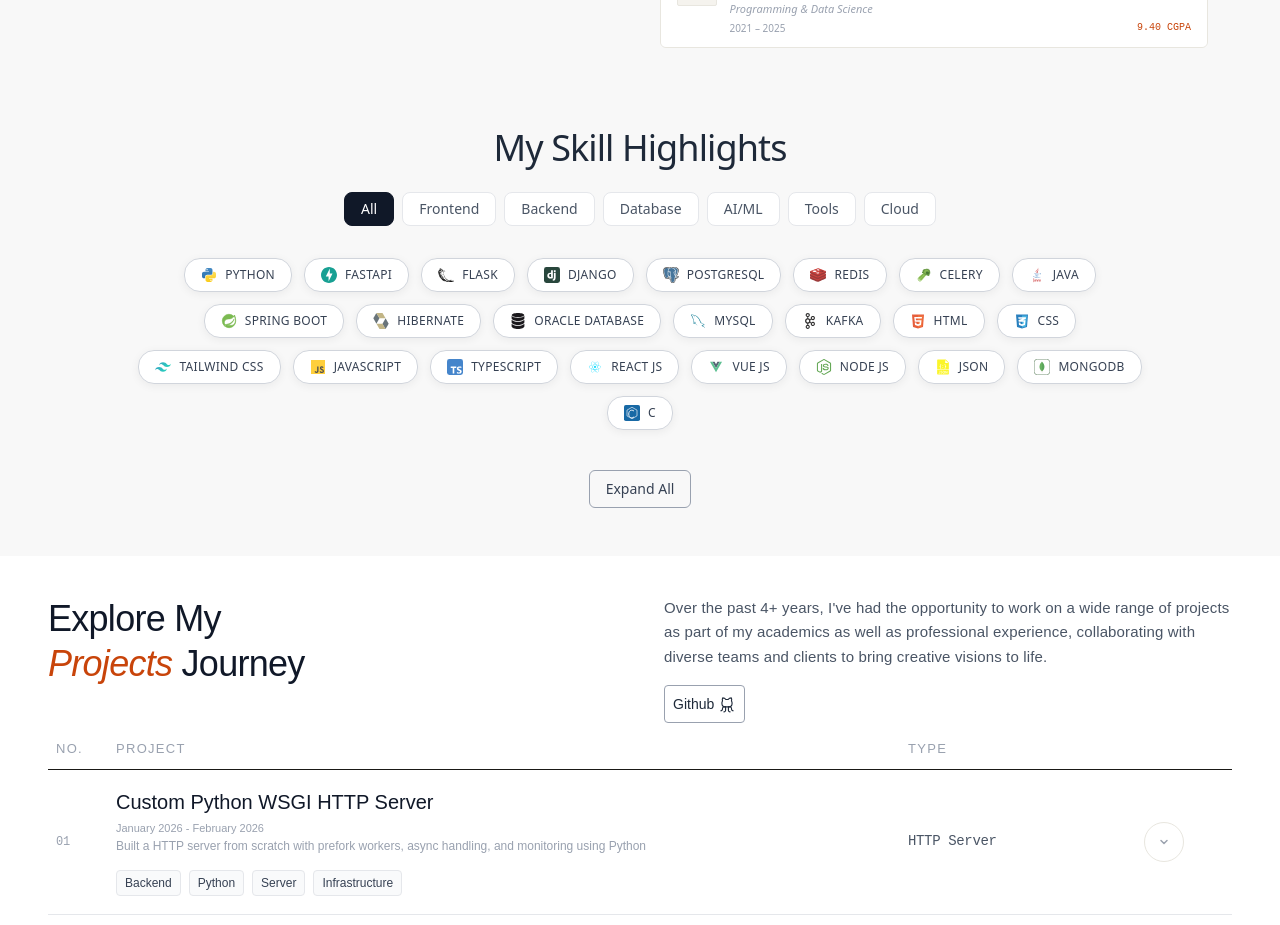
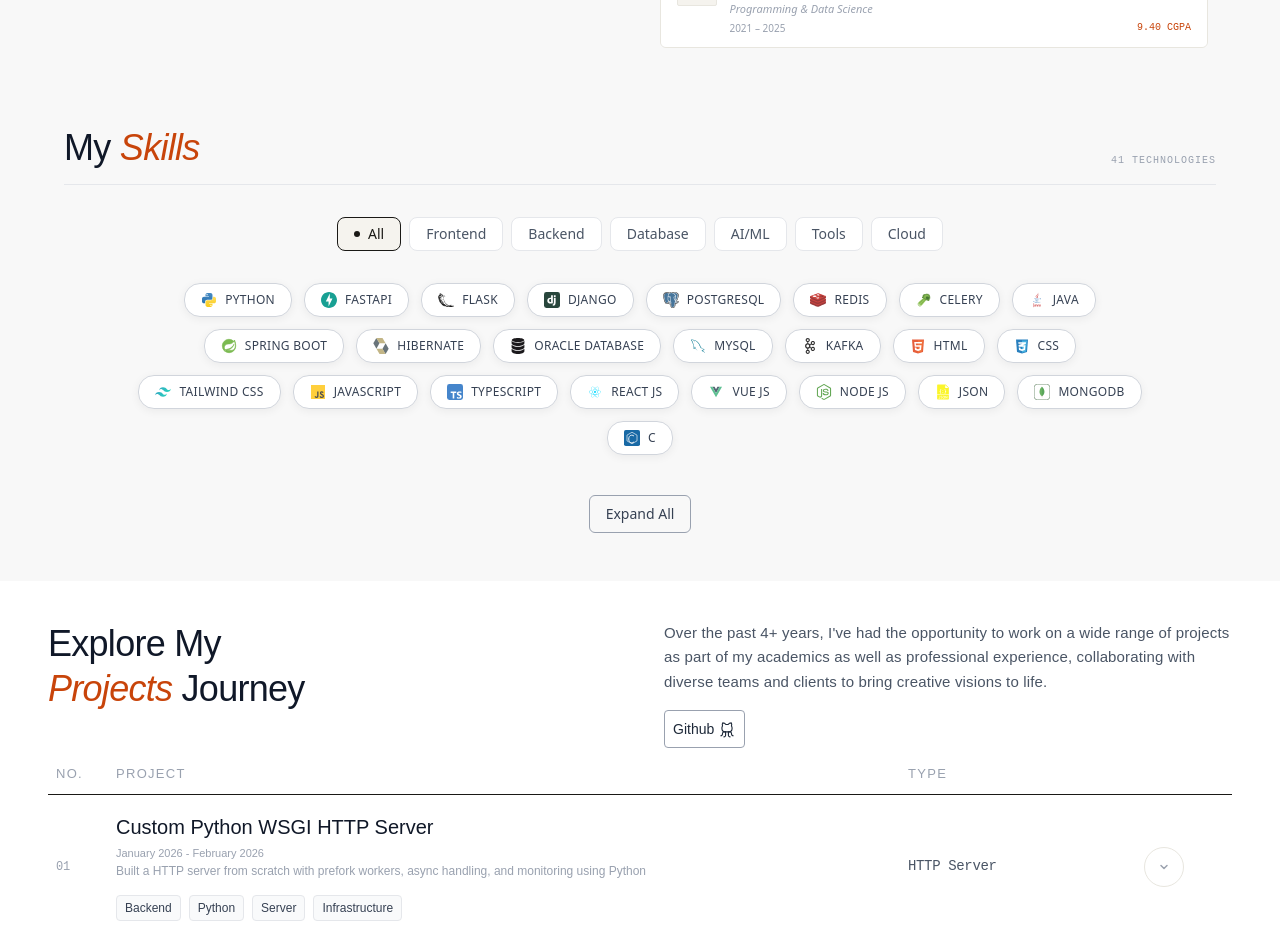
Before and after one commit to kkamal11/kkamal11.github.io, a React (Vite) app: page / in a window 1280 px wide. Shown: the part 1460-2385 px from the top of the page. Built offline with nearby package versions, Linux system fonts and the light colour scheme.

Commit message:
about-page-enhancement

```diff
--- a/src/components/MySkills.tsx
+++ b/src/components/MySkills.tsx
@@ -4,38 +4,86 @@ import Reveal from "./Reveal";
 
 const categories = ["All", "Frontend", "Backend", "Database", "AI/ML", "Tools", "Cloud"];
 
+const categoryAccent: Record<string, { border: string; bg: string; dot: string }> = {
+  All:      { border: "#1a1916", bg: "#f5f3ee", dot: "#1a1916" },
+  Frontend: { border: "#c8440a", bg: "#fff5f0", dot: "#c8440a" },
+  Backend:  { border: "#0a6bc8", bg: "#f0f6ff", dot: "#0a6bc8" },
+  Database: { border: "#0a8c5a", bg: "#f0fff8", dot: "#0a8c5a" },
+  "AI/ML":  { border: "#7c3ac8", bg: "#f8f0ff", dot: "#7c3ac8" },
+  Tools:    { border: "#b87d0a", bg: "#fffbf0", dot: "#b87d0a" },
+  Cloud:    { border: "#0a7ab8", bg: "#f0faff", dot: "#0a7ab8" },
+};
+
 export default function MySkills() {
   const DEFAULT_COUNT = 24;
   const [expanded, setExpanded] = useState(false);
   const [activeCategory, setActiveCategory] = useState("All");
 
-  const visibleSkills = expanded ? stack : stack.slice(0, DEFAULT_COUNT);
+  const filteredSkills =
+    activeCategory === "All"
+      ? stack
+      : stack.filter((s) => s.category === activeCategory);
 
-  const handleSelectedCategory = (category: string) => {
-    setExpanded(true);
-    setActiveCategory(category);
-  }
+  const visibleSkills = expanded || activeCategory !== "All"
+    ? filteredSkills
+    : filteredSkills.slice(0, DEFAULT_COUNT);
+
+  const handleSelectedCategory = (cat: string) => {
+    setActiveCategory(cat);
+  };
+
+  const count = filteredSkills.length;
 
   return (
-    <section className="bg-[#F8F8F8] pb-12">
-      <h1 className="text-4xl font-[400px] tracking-tight text-gray-800 text-center mb-6">
-        My Skill Highlights
+    <section className="bg-[#F8F8F8] pb-12 px-6 md:px-16">
+      <div className="flex flex-col md:flex-row md:items-end justify-between gap-4 mb-8 pb-4 border-b border-gray-200">
+          <h1
+            style={{ fontFamily: "'DM Sans', sans-serif", letterSpacing: "-0.02em" }}
+            className="text-4xl font-light text-gray-900"
+          >
+            My <em className="text-[#c8440a]">Skills</em>
           </h1>
+          <span
+            style={{ fontFamily: "'DM Mono', monospace" }}
+            className="text-[10px] tracking-widest uppercase text-gray-400"
+          >
+            {count} {activeCategory === "All" ? "technologies" : `in ${activeCategory}`}
+          </span>
+        </div>
+      <div className="max-w-6xl mx-auto">
       <Reveal hiddenClass="opacity-0 translate-y-12 scale-95">
         <div className="flex flex-wrap justify-center gap-2 mb-8">
-          {categories.map((cat) => (
+            {categories.map((cat) => {
+              const acc = categoryAccent[cat];
+              const isActive = activeCategory === cat;
+              return (
                 <button
                   key={cat}
                   onClick={() => handleSelectedCategory(cat)}
-              className={`px-4 py-1.5 rounded-lg text-sm border transition-all duration-200 hover:cursor-pointer ${
-                activeCategory === cat
+                  style={
+                    isActive
+                      ? {
+                          background: acc.bg,
+                          borderColor: acc.border,
+                          color: acc.border,
+                        }
+                      : {}
+                  }
+                  className={`flex items-center gap-2 px-4 py-1.5 rounded-lg text-sm border transition-all duration-200 hover:cursor-pointer ${activeCategory === cat
                       ? "bg-gray-900 text-white border-gray-900"
                       : "bg-white text-gray-600 border-gray-200 hover:border-gray-400"
                     }`}
                 >
+                  {isActive && (
+                    <span
+                      className="inline-block w-1.5 h-1.5 rounded-full shrink-0"
+                      style={{ background: acc.dot }}
+                    ></span>
+                  )}
                   {cat}
                 </button>
-          ))}
+              )
+            })}
         </div>
         <div className="max-w-6xl mx-auto px-4 sm:px-16">
           <div className="flex flex-wrap gap-3 justify-center will-change-transform">
@@ -50,6 +98,7 @@ export default function MySkills() {
         </div>
       </Reveal>
 
+        {count > DEFAULT_COUNT &&
           <div className="flex items-center justify-center mt-10">
             <button
               onClick={() => setExpanded((prev) => !prev)}
@@ -57,6 +106,8 @@ export default function MySkills() {
             >
               {expanded ? "Show Less" : "Expand All"}
             </button>
+          </div>
+        }
         </div>
     </section>
   );
```
Lines whose indentation alone changed are shown as unchanged.
